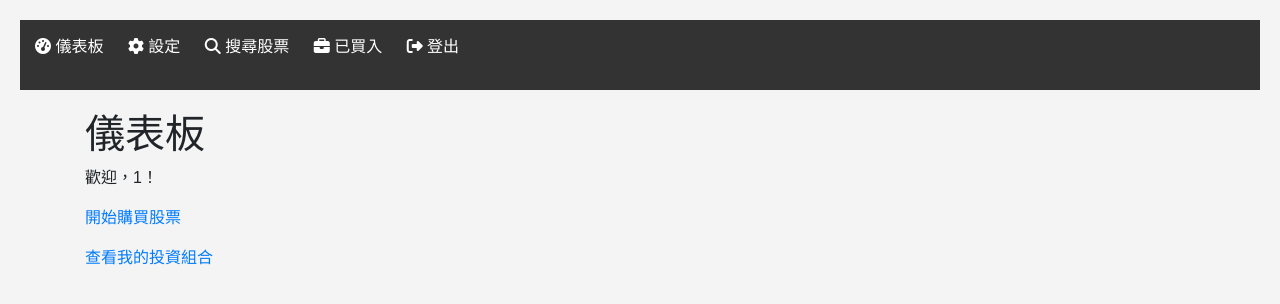
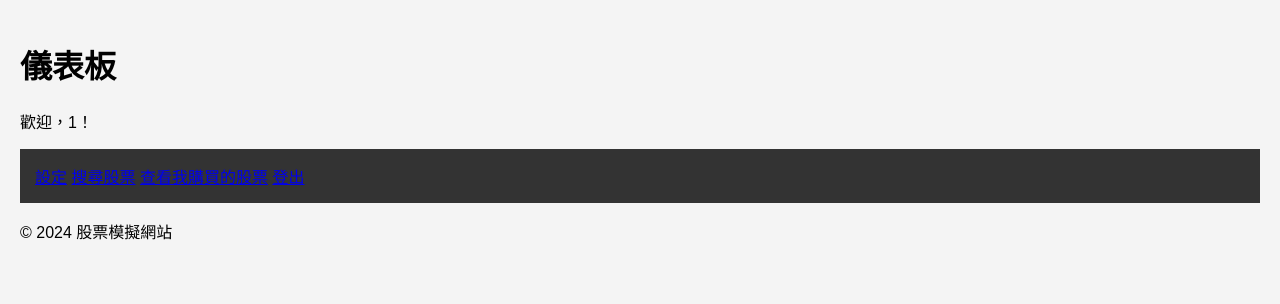
Before and after one commit to oinktech/StockSim, a Flask app: page /dashboard in a window 1280 px wide. Shown: the top 304 px of the page. Run offline with Flask 3, Linux system fonts and the light colour scheme; the visitor is signed in with stand-in values (Sample User, id 1); some libraries are stand-ins or nearby versions.

Commit message:
Update dashboard.html

```diff
--- a/templates/dashboard.html
+++ b/templates/dashboard.html
@@ -1,7 +1,21 @@
-{% extends "base.html" %}
-{% block content %}
-<h1>儀表板</h1>
-<p>歡迎，{{ current_user.id }}！</p>
-<p><a href="{{ url_for('stock_search') }}">開始購買股票</a></p>
-<p><a href="{{ url_for('portfolio') }}">查看我的投資組合</a></p>
-{% endblock %}
+<!DOCTYPE html>
+<html lang="zh-Hant">
+<head>
+    <meta charset="UTF-8">
+    <title>儀表板</title>
+    <link rel="stylesheet" href="{{ url_for('static', filename='style.css') }}">
+</head>
+<body>
+    <h1>儀表板</h1>
+    <p>歡迎，{{ current_user.id }}！</p>
+    <nav>
+        <a href="{{ url_for('settings') }}">設定</a>
+        <a href="{{ url_for('stock_search') }}">搜尋股票</a>
+        <a href="{{ url_for('portfolio') }}">查看我購買的股票</a>
+        <a href="{{ url_for('logout') }}">登出</a>
+    </nav>
+    <footer>
+        <p>&copy; 2024 股票模擬網站</p>
+    </footer>
+</body>
+</html>
```
